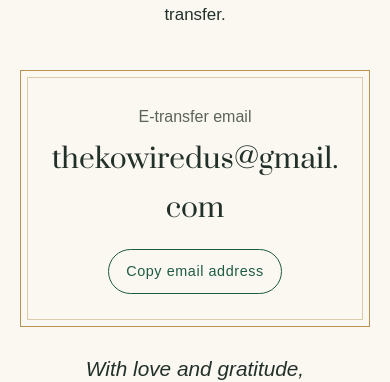
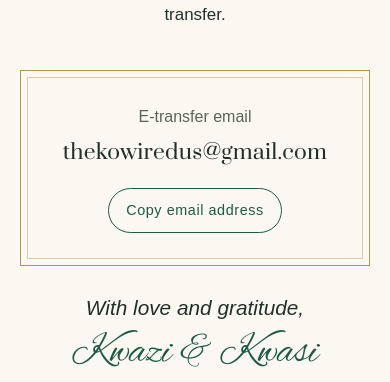
Before and after one commit to oseivale/kk-wedding, a Next.js app: page /gifts in a window 390 px wide. Shown: the part 682-1064 px from the top of the page. Built offline with nearby package versions, Linux system fonts and the light colour scheme; no server answers; a web font is replaced by a local one.

Commit message:
updated scale of etransfer email

```diff
--- a/src/app/globals.css
+++ b/src/app/globals.css
@@ -1761,8 +1761,21 @@ fieldset.field legend {
 .gift-box__email {
   font-family: var(--font-display);
   font-size: var(--step-2);
-  word-break: break-all;
+  overflow-wrap: anywhere; /* only breaks if it truly can't fit */
   margin: 0.25rem 0 1rem;
+}
+
+/* Phones: shrink the e-transfer email so it stays on one line and reads easily */
+@media (max-width: 600px) {
+  .gift-box {
+    padding-inline: 1rem;
+  }
+
+  .gift-box__email {
+    font-size: min(var(--step-2), 5.4vw);
+    white-space: nowrap;
+    letter-spacing: 0.01em;
+  }
 }
 
 /* ---------- Footer ---------- */
```
